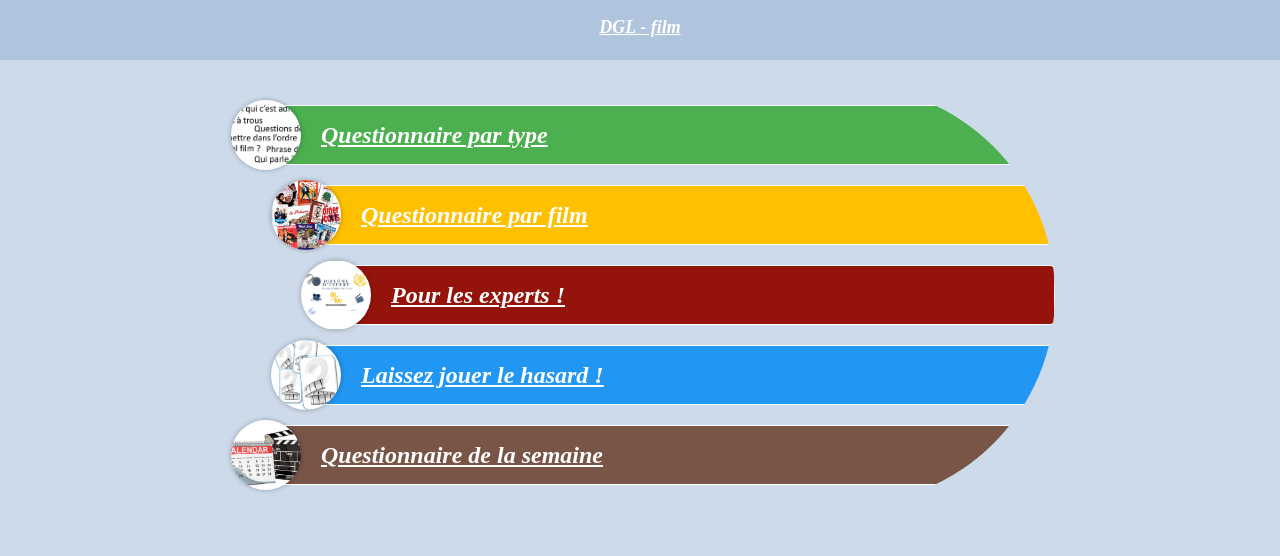
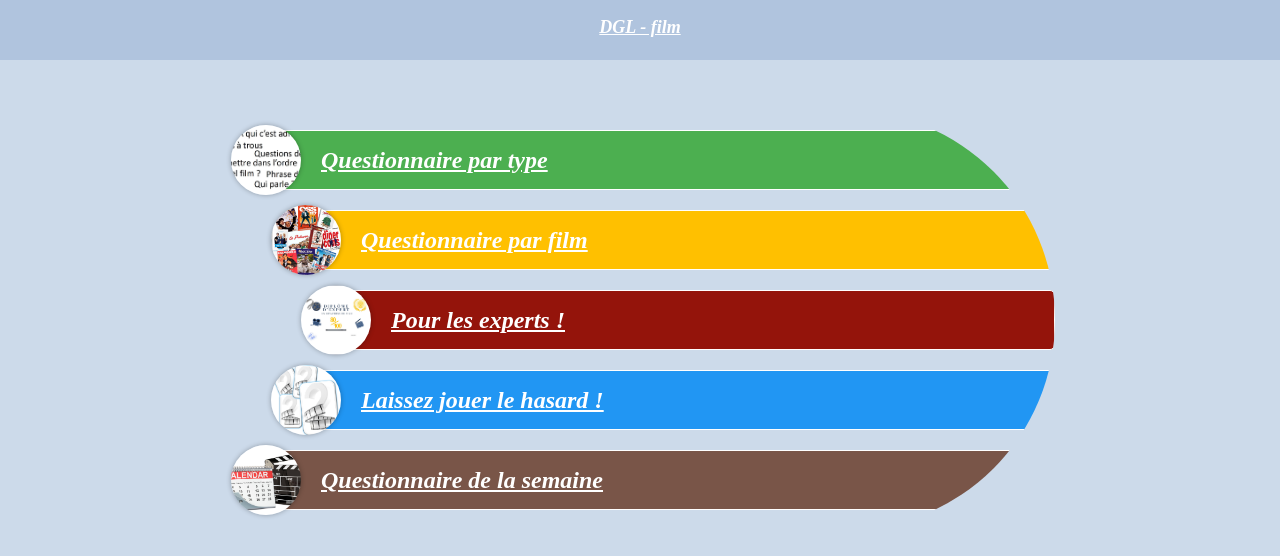
Before and after one commit to GodefroyL/questionnaire-film, a Jekyll site: the page built from index.html, in a window 1280 px wide. Shown: the top 556 px of the page. Built offline with Jekyll 4.4.1, drawn with Linux system fonts in a browser that asks for light colours.

Commit message:
corr titre

```diff
--- a/_layouts/base.html
+++ b/_layouts/base.html
@@ -15,8 +15,8 @@
     <header>
         <a href="{{ site.url }}/index.html">DGL - film</a>
     </header>
+    <title>{{ page.title }}</title>
     <body>
-        <title>{{ page.title }}</title>
         {{ content }}
     </body>
 
--- a/static/css/base.css
+++ b/static/css/base.css
@@ -32,7 +32,7 @@ a {
 }
 
 body {
-    margin-top: 65px;
+    margin-top: 90px;
     padding: 20px;
     background-color: var(--couleur-fond);
     display: flex;
@@ -45,7 +45,7 @@ body {
 title {
     text-align: center;
     font-size: 2rem;
-    margin-bottom: 20px;
+    margin-top: 65px;
     color: var(--bleu);
 }
 
@@ -56,4 +56,7 @@ title {
         padding: 3px;
         flex-direction: column;
     }
+    title {
+        font-size: 1.5rem;
+    }
 }
```
